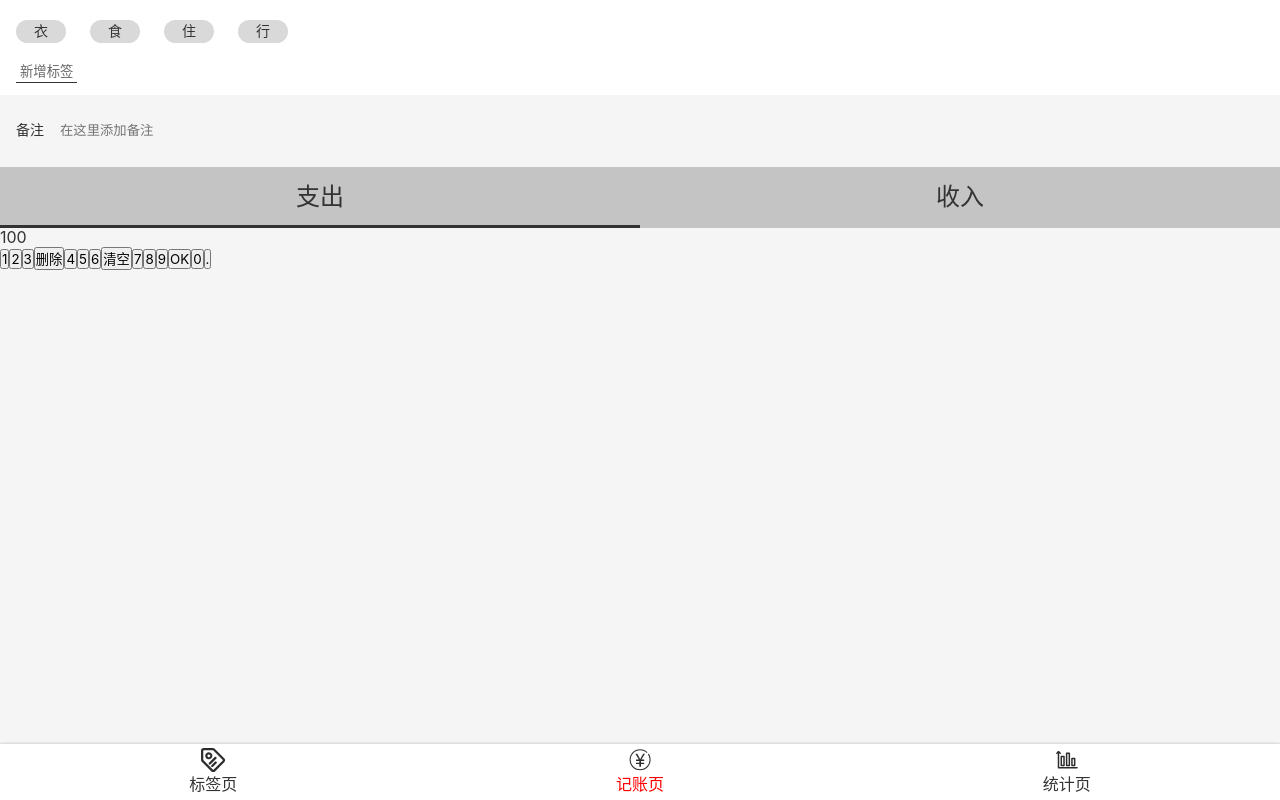
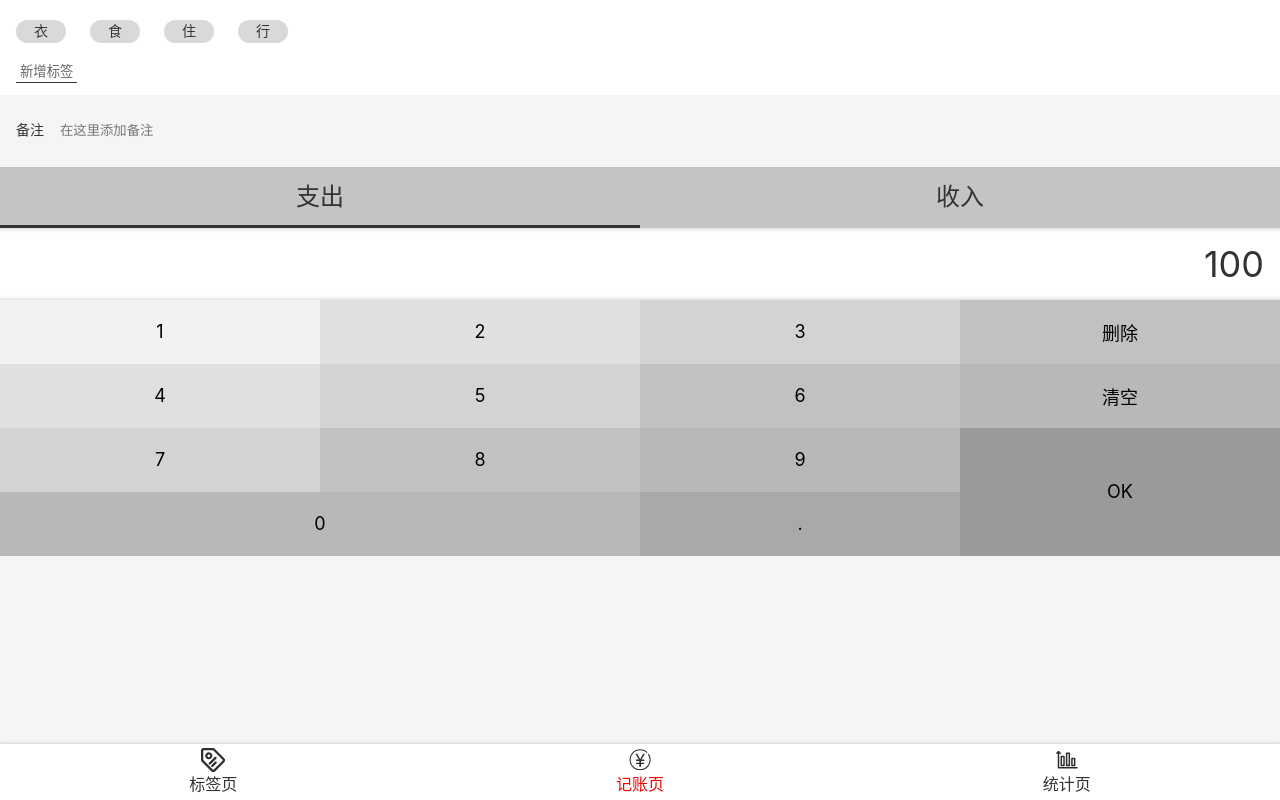
Before and after one commit to nwkami5010/goldensun, a React app: page /#/money in a window 1280 px wide. Built offline with nearby package versions, Linux system fonts and the light colour scheme.

Commit message:
Money.tsx之完成数字面板 UI

```diff
--- a/src/index.scss
+++ b/src/index.scss
@@ -15,10 +15,10 @@
   line-height: 1.2;
   background: #f5f5f5;
 }
-button{
+button {
   font-family: inherit;
 }
-:focus{
+:focus {
   outline: none;
 }
 .icon {
@@ -26,3 +26,8 @@
   height: 1em;
   display: inline-block;
 }
+.clearfix::after {
+  content: '';
+  display: block;
+  clear: both;
+}
--- a/src/views/Money.tsx
+++ b/src/views/Money.tsx
@@ -59,6 +59,52 @@
   }
 `;
 const NumberPadSection = styled.section`
+  display:flex;
+  flex-direction: column;
+  > .output{
+    background:white;
+    font-size: 36px;
+    line-height: 72px;
+    text-align:right;
+    padding: 0 16px;
+    box-shadow: inset 0 -5px 5px -5px rgba(0,0,0,0.25),
+                inset 0 5px 5px -5px rgba(0,0,0,0.25);
+  }
+  > .pad{
+    > button{
+      font-size: 18px; float: left; width: 25%; height: 64px; border: none;
+      &.ok{ height: 128px; float: right; }
+      &.zero{ width: 50%; }
+      &:nth-child(1){
+        background:#f2f2f2;
+      }
+      &:nth-child(2),
+      &:nth-child(5) {
+        background:#E0E0E0;
+      }
+      &:nth-child(3),
+      &:nth-child(6),
+      &:nth-child(9) {
+        background:#D3D3D3;
+      }
+      &:nth-child(4),
+      &:nth-child(7),
+      &:nth-child(10) {
+        background:#C1C1C1;
+      }
+      &:nth-child(8),
+      &:nth-child(11),
+      &:nth-child(13) {
+        background:#B8B8B8;
+      }
+      &:nth-child(12) {
+        background:#9A9A9A;
+      }
+      &:nth-child(14) {
+        background:#A9A9A9;
+      }
+    }
+  }
 `;
 
 function Money() {
@@ -86,10 +132,10 @@
         </ul>
       </CategorySection>
       <NumberPadSection>
-        <div>
+        <div className="output">
           100
         </div>
-        <div>
+        <div className="pad clearfix">
           <button>1</button>
           <button>2</button>
           <button>3</button>
@@ -101,9 +147,9 @@
           <button>7</button>
           <button>8</button>
           <button>9</button>
-          <button>OK</button>
-          <button>0</button>
-          <button>.</button>
+          <button className="ok">OK</button>
+          <button className="zero">0</button>
+          <button className="dot">.</button>
         </div>
       </NumberPadSection>
     </Layout>
```
